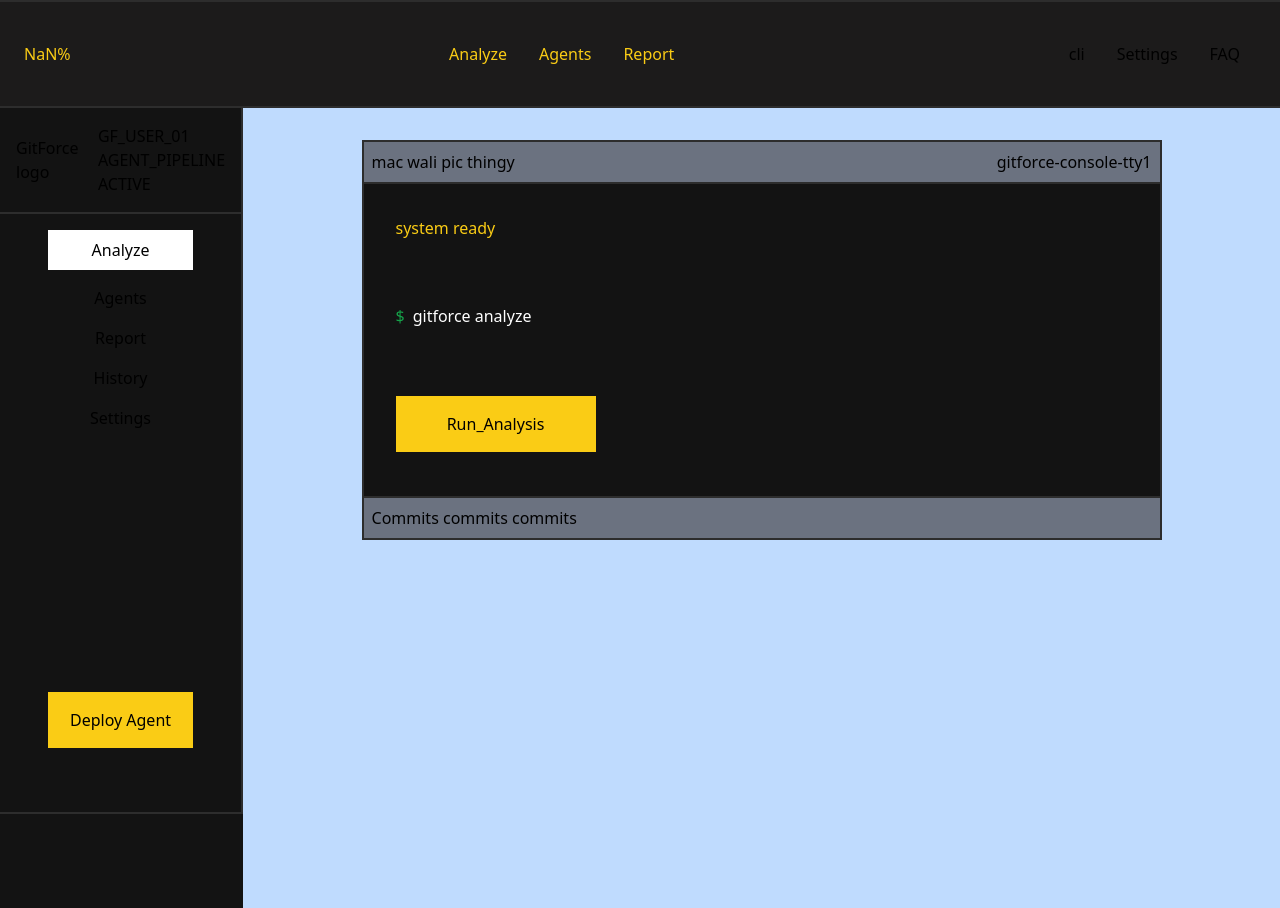
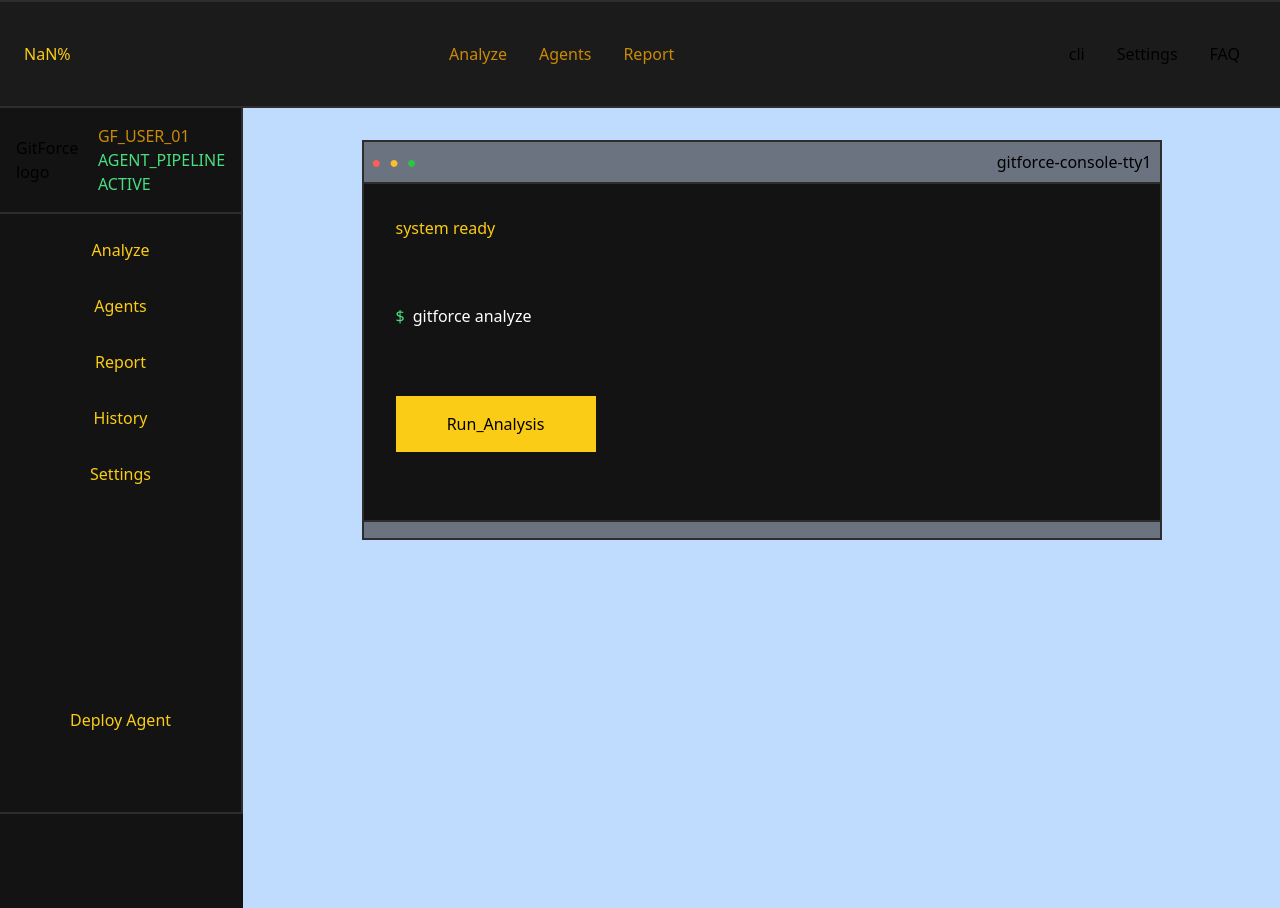
Before and after one commit to Just1MoreCommit/GitForce, a React (Vite) app: page / in a window 1280 px wide. Built offline with nearby package versions, Linux system fonts and the light colour scheme.

Commit message:
ui: colors added all elements, borders, padding and margins done

```diff
--- a/src/components/Navbar.jsx
+++ b/src/components/Navbar.jsx
@@ -3,9 +3,9 @@ function Navbar() {
         <div className="navbar bg-[#1C1B1B] flex justify-between items-center p-6 border-y-2 border-[#2D2D2D]">
             <p className="text-[#FACC15]">NaN%</p>
             <div className="opts flex gap-8">
-                <p className="text-[#FACC15]">Analyze</p>
-                <p className="text-[#FACC15]">Agents</p>
-                <p className="text-[#FACC15]">Report</p>
+                <p className="text-[#CA8A04]">Analyze</p>
+                <p className="text-[#CA8A04]">Agents</p>
+                <p className="text-[#CA8A04]">Report</p>
             </div>
 
 
--- a/src/components/Sidebar.jsx
+++ b/src/components/Sidebar.jsx
@@ -9,24 +9,24 @@ function Sidebar() {
                 <div className="in-up-box flex gap-4 items-center justify-center p-4 ">
                     <p>GitForce logo</p>
                     <div className="">
-                        <p>GF_USER_01</p>
-                        <p>AGENT_PIPELINE</p>
-                        <p>ACTIVE</p>
+                        <p className="text-[#CA8A04]">GF_USER_01</p>
+                        <p className="text-[#4ADE80]">AGENT_PIPELINE</p>
+                        <p className="text-[#4ADE80]">ACTIVE</p>
                     </div>
                 </div>
             </div>
 
             <div className="buttons flex flex-col justify-between min-h-[600px] border-r-2 border-b-2 border-[#2D2D2D]">
                 <div className="grp-btns flex flex-col px-12 pt-4 gap-4">
-                    <button className="bg-white min-w-full p-2">Analyze</button>
-                    <button>Agents</button>
-                    <button>Report</button>
-                    <button>History</button>
-                    <button>Settings</button>
+                    <button className="min-w-full p-2 text-[#FACC15] hover:bg-[#FACC15] hover:text-black hover:rounded transition-colors duration-300 hover:border-l-2 hover:border-l-white">Analyze</button>
+                    <button className="min-w-full p-2 text-[#FACC15] hover:bg-[#FACC15] hover:text-black hover:rounded transition-colors duration-300 hover:border-l-2 hover:border-l-white">Agents</button>
+                    <button className="min-w-full p-2 text-[#FACC15] hover:bg-[#FACC15] hover:text-black hover:rounded transition-colors duration-300 hover:border-l-2 hover:border-l-white">Report</button>
+                    <button className="min-w-full p-2 text-[#FACC15] hover:bg-[#FACC15] hover:text-black hover:rounded transition-colors duration-300 hover:border-l-2 hover:border-l-white">History</button>
+                    <button className="min-w-full p-2 text-[#FACC15] hover:bg-[#FACC15] hover:text-black hover:rounded transition-colors duration-300 hover:border-l-2 hover:border-l-white">Settings</button>
                 </div>
 
                 <div className="grp-btns flex flex-col px-12 pt-4 gap-4">
-                    <button className="mb-16 bg-[#FACC15] min-w-full py-4 ">Deploy Agent</button>
+                    <button className="mb-16 min-w-full py-4 text-[#FACC15] hover:bg-[#FACC15] hover:text-black hover:rounded transition-colors duration-300">Deploy Agent</button>
                 </div>
             </div>
 
--- a/src/components/Terminal.jsx
+++ b/src/components/Terminal.jsx
@@ -2,7 +2,11 @@ function Terminal() {
     return(
         <div className="Card flex flex-col m-8 min-w-[800px] border-2 border-[#2D2D2D] h-[400px]">
             <div className="nav flex justify-between bg-gray-500 p-2">
-                <p>mac wali pic thingy</p>
+                <div className="flex gap-2">
+                    <span style={{ color: '#FF5F57' }}>●</span>
+                    <span style={{ color: '#FFBD2E' }}>●</span>
+                     <span style={{ color: '#28C840' }}>●</span>
+                </div>
 
                 <p>gitforce-console-tty1</p>
 
@@ -15,16 +19,16 @@ function Terminal() {
                 <p className="text-[#FACC15]">system ready</p>
 
                 <div className="flex gap-2">
-                    <p className="text-green-600">$</p>
-                    <input type="text" placeholder="gitforce analyze" className="placeholder-[white] bg-[#131313]"/>
+                    <p className="text-[#4ADE80]">$</p>
+                    <input type="text" placeholder="gitforce analyze" className="placeholder-[white] bg-[#131313] text-white focus:outline focus:outline-[#131313]-500"/>
                 </div>
 
-                <button className="bg-[#FACC15] mt-1 p-4 w-[200px]">Run_Analysis</button>
+                <button className="bg-[#FACC15] hover:bg-[#131313] hover:text-[#FACC15] hover:rounded transition-colors duration-300 mt-1 p-4 w-[200px]">Run_Analysis</button>
 
             </div>
 
             <div className="bg-gray-500 p-2">
-                <p>Commits commits commits</p>
+                <p></p>
             </div>
 
         </div>
```
